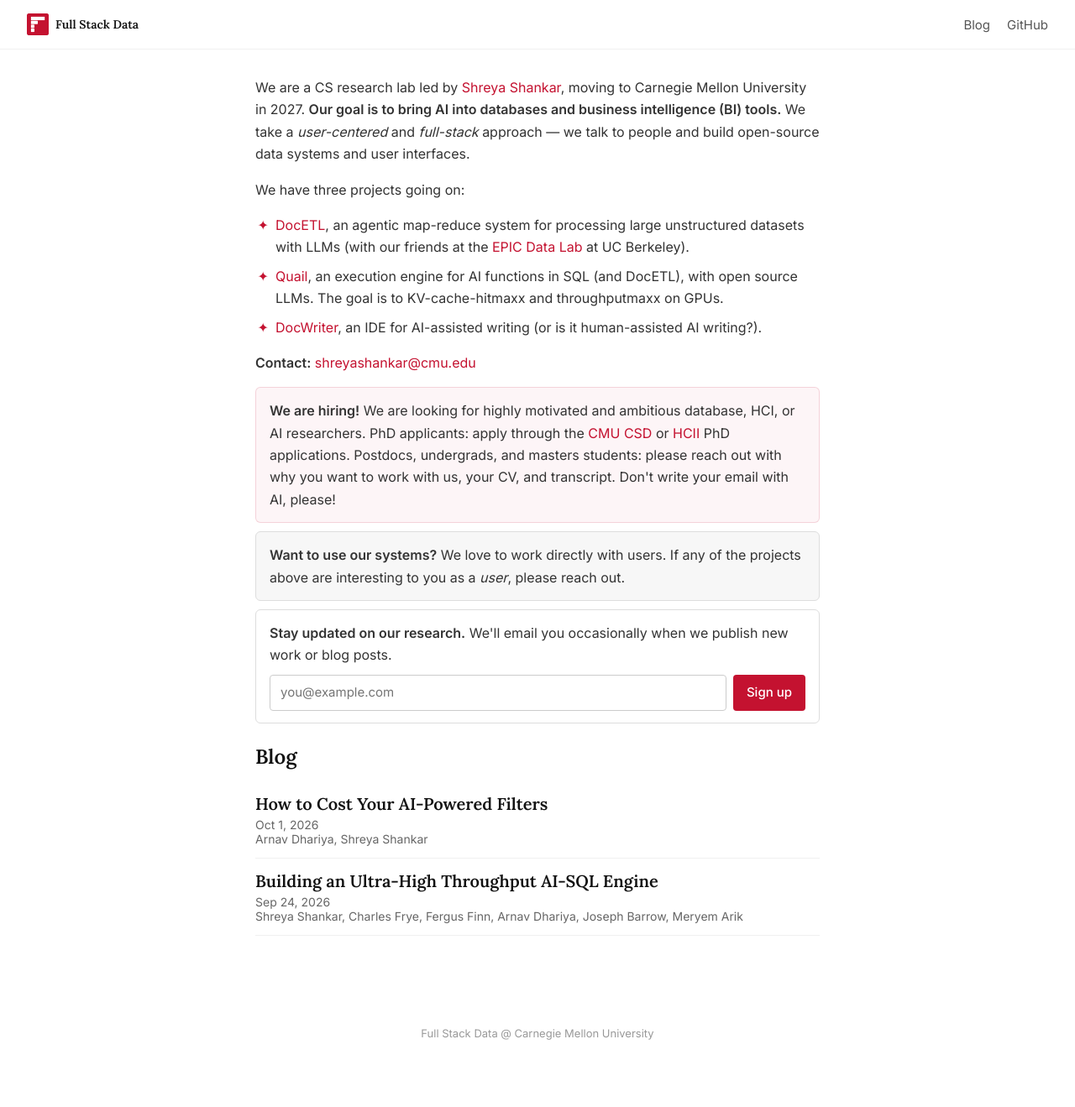
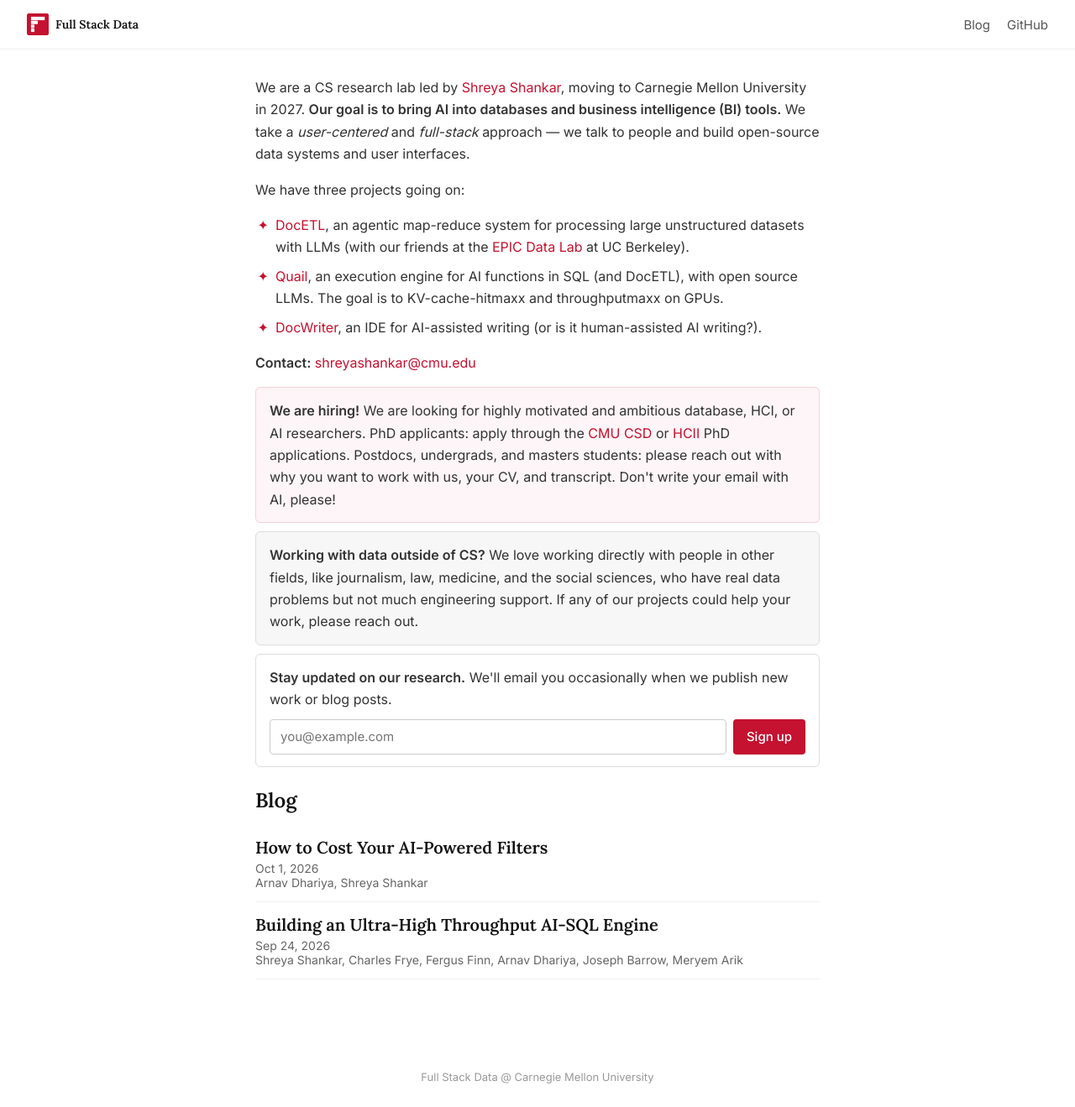
Before and after one commit to fsdatalab/fsdatalab.github.io, a Jekyll site: the page built from index.html, in a window 1280 px wide and 1319 px high. Shown: the whole window at 84% size. Built offline with Jekyll 4.4.1, drawn with Linux system fonts in a browser that asks for light colours.

Commit message:
Reword homepage collaborator callout for non-CS domain experts
Co-Authored-By: Claude Opus 5.5 <noreply@anthropic.com>
Claude-Session: https://claude.ai/code/session_01WTKYxjEG9vojZrVj3H2cGv

```diff
--- a/index.html
+++ b/index.html
@@ -18,7 +18,7 @@ title: Home
   </div>
 
   <div style="background: #f7f7f7; border: 1px solid #ddd; border-radius: 6px; padding: 0.875rem 1rem; margin-bottom: 0.625rem; font-size: 1rem; line-height: 1.65;">
-    <strong>Want to use our systems?</strong> We love to work directly with users. If any of the projects above are interesting to you as a <em>user</em>, please reach out.
+    <strong>Working with data outside of CS?</strong> We love working directly with people in other fields, like journalism, law, medicine, and the social sciences, who have real data problems but not much engineering support. If any of our projects could help your work, please reach out.
   </div>
 
   {% include subscribe.html %}
```
